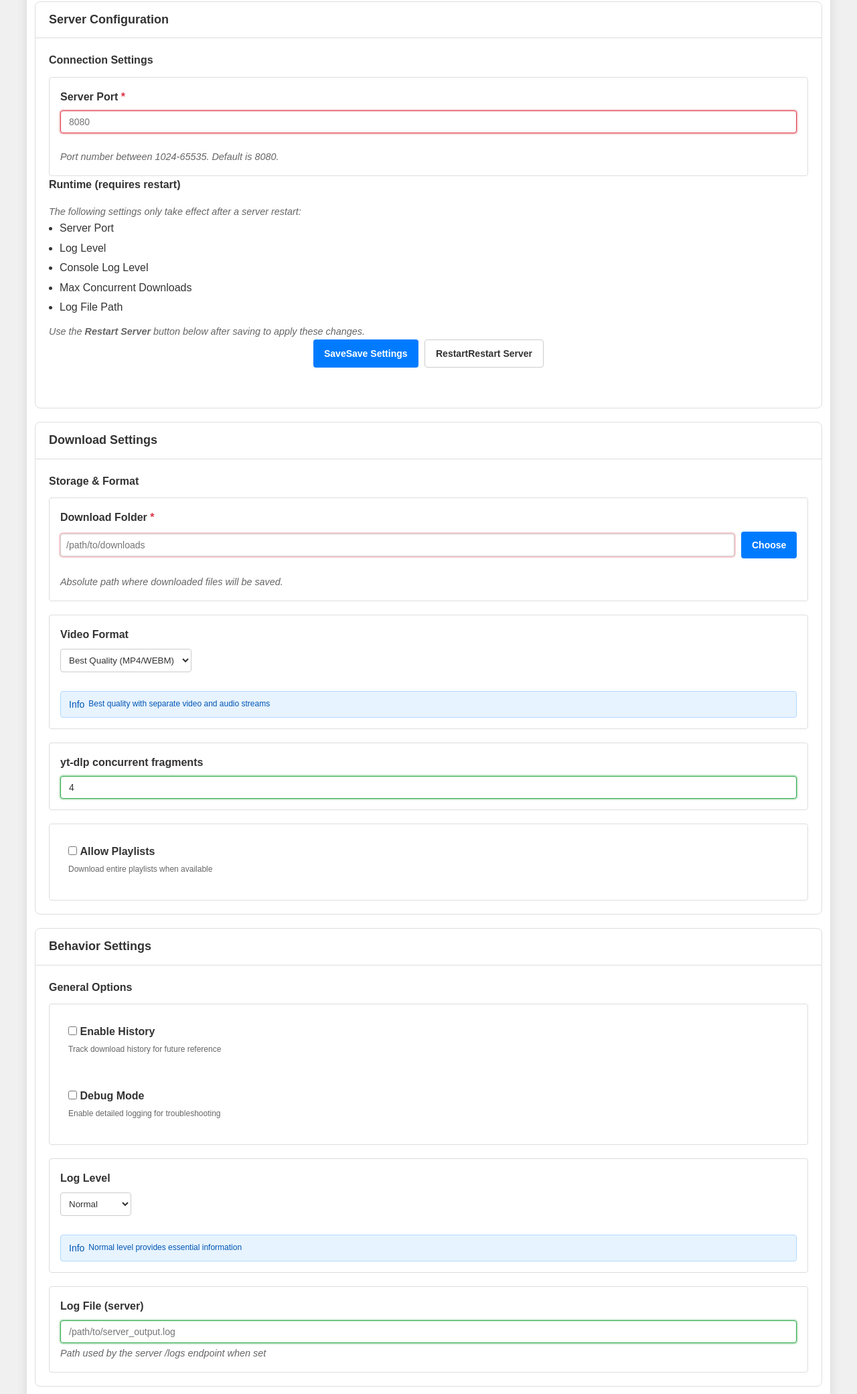
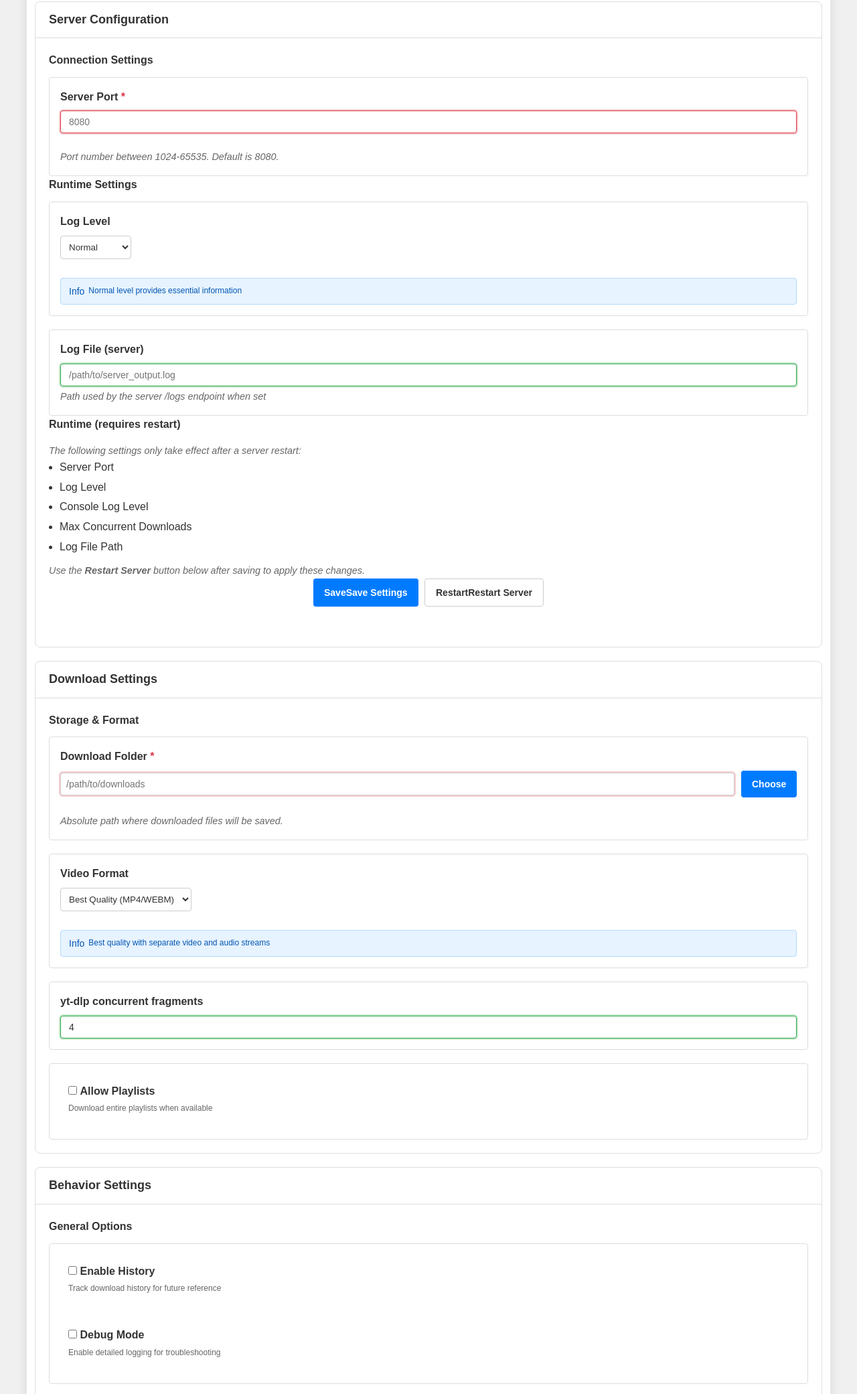
Before and after one commit to joeording3/enhanced-video-downloader-2024, a website with bundled scripts: page extension/ui/options.html in a window 1280 px wide. Shown: the part 68-2150 px from the top of the page at 67% size. Built offline with nearby package versions, Linux system fonts and the light colour scheme; some packages are replaced by stand-ins of ours; no server answers.

Commit message:
feat(options-ui): move Log Level and Log File controls under Server Configuration (runtime settings) and rebuild dist

```diff
--- a/extension/ui/options.html
+++ b/extension/ui/options.html
@@ -69,6 +69,40 @@
                   </div>
                   <div class="settings-hint">
                     Port number between 1024-65535. Default is 8080.
+                  </div>
+                </div>
+              </fieldset>
+              <fieldset>
+                <legend>Runtime Settings</legend>
+                <div class="settings-section">
+                  <label for="settings-log-level">Log Level</label>
+                  <div class="input-group">
+                    <select id="settings-log-level" name="log-level">
+                      <option value="error">Errors Only</option>
+                      <option value="info" selected>Normal</option>
+                      <option value="debug">Verbose</option>
+                    </select>
+                    <div class="validation-message" id="log-level-validation"></div>
+                    <div class="log-level-info" id="log-level-info">
+                      <span class="info-icon">Info</span>
+                      <span class="info-text">Normal level provides essential information</span>
+                    </div>
+                  </div>
+                </div>
+
+                <div class="settings-section">
+                  <label for="settings-log-file">Log File (server)</label>
+                  <div class="input-group">
+                    <input
+                      type="text"
+                      id="settings-log-file"
+                      name="log-file"
+                      class="input input--text"
+                      placeholder="/path/to/server_output.log"
+                    />
+                    <div class="settings-hint">
+                      Path used by the server /logs endpoint when set
+                    </div>
                   </div>
                 </div>
               </fieldset>
@@ -234,41 +268,7 @@
                   </label>
                 </div>
 
-                <div class="settings-section">
-                  <label for="settings-log-level">Log Level</label>
-                  <div class="input-group">
-                    <select id="settings-log-level" name="log-level">
-                      <option value="error">Errors Only</option>
-                      <option value="info" selected>Normal</option>
-                      <option value="debug">Verbose</option>
-                    </select>
-                    <div
-                      class="validation-message"
-                      id="log-level-validation"
-                    ></div>
-                    <div class="log-level-info" id="log-level-info">
-                      <span class="info-icon">Info</span>
-                      <span class="info-text"
-                        >Normal level provides essential information</span
-                      >
-                    </div>
-                  </div>
-                </div>
-                <div class="settings-section">
-                  <label for="settings-log-file">Log File (server)</label>
-                  <div class="input-group">
-                    <input
-                      type="text"
-                      id="settings-log-file"
-                      name="log-file"
-                      class="input input--text"
-                      placeholder="/path/to/server_output.log"
-                    />
-                    <div class="settings-hint">
-                      Path used by the server /logs endpoint when set
-                    </div>
-                  </div>
-                </div>
+
               </fieldset>
             </div>
           </section>
```
